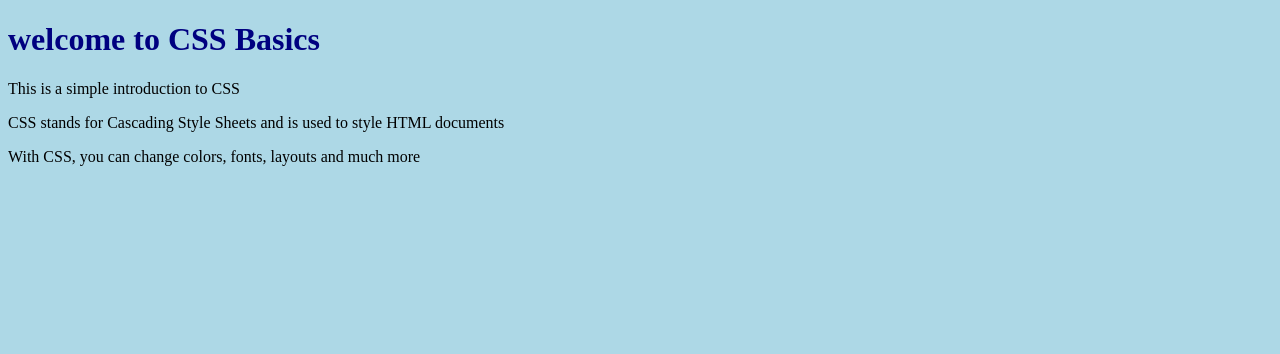
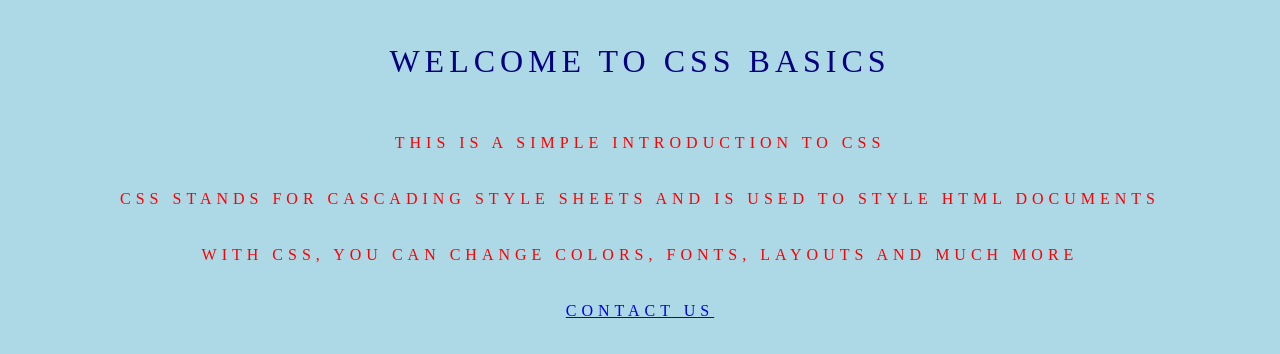
Before and after one commit to Midida/css-intro, a plain HTML site: page index.html in a window 1280 px wide. Drawn offline with Linux system fonts and the light colour scheme.

Commit message:
Add files via upload

```diff
--- a/index.html
+++ b/index.html
@@ -8,11 +8,13 @@
                     color: navy;
                 }
             </style>
+            <link rel="stylesheet" href="styles.css">
        </head>
        <body style="background-color: lightblue;">
             <h1>welcome to CSS Basics</h1>
             <p>This is a simple introduction to CSS</p>
             <p>CSS stands for Cascading Style Sheets and is used to style HTML documents</p>
             <p>With CSS, you can change colors, fonts, layouts and much more</p>
+            <a href="contact.html">Contact Us</a>
         </body>
     </html>
--- a/styles.css
+++ b/styles.css
@@ -10,6 +10,7 @@ p {
 
 .text-highlight{
     background-color: yellow;
+    border: 1px solid black;
 }
 
 * {
```
